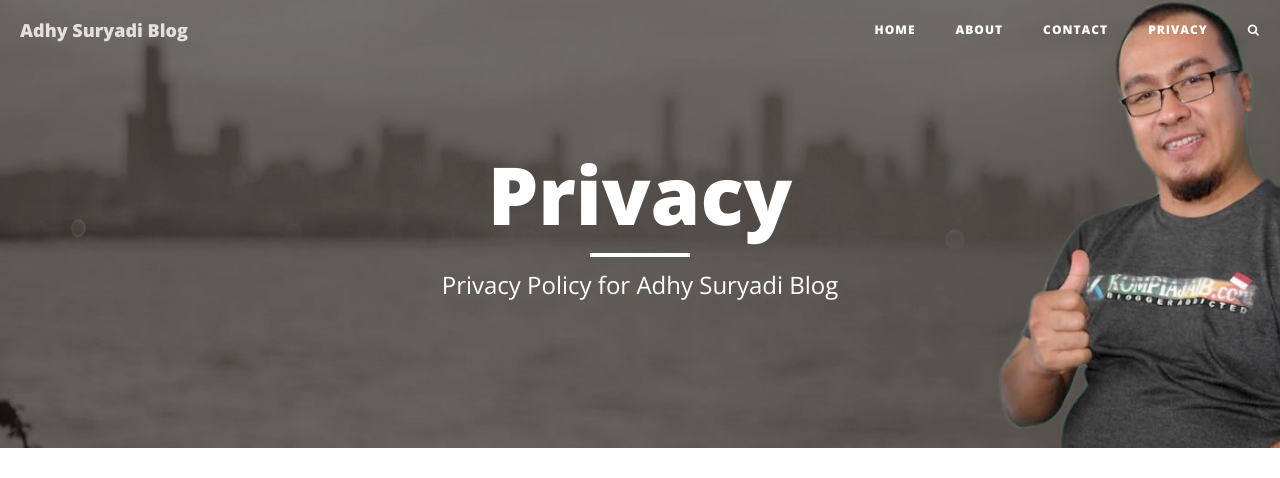
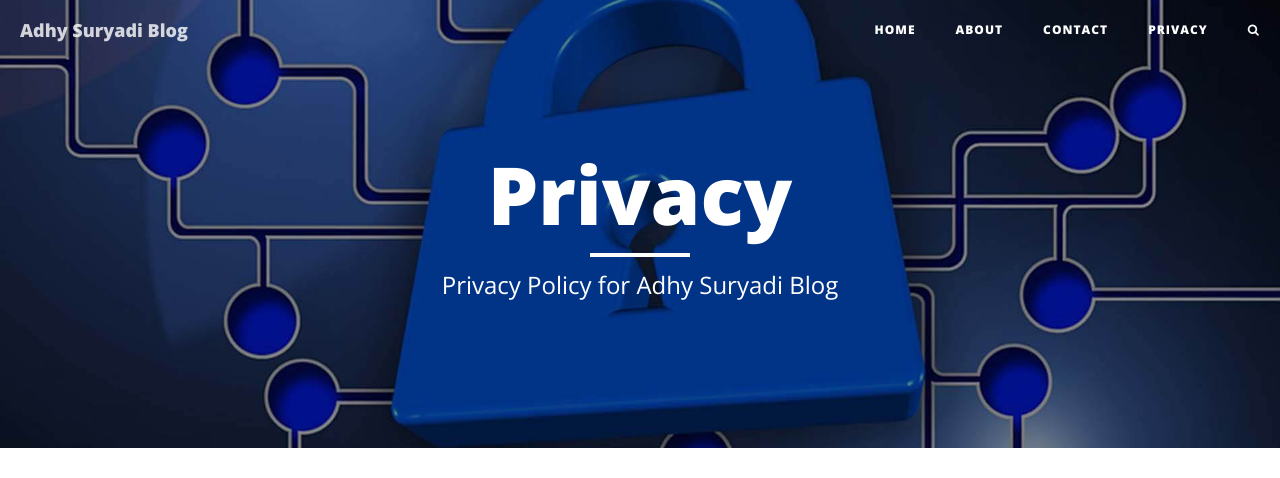
Before and after one commit to KompiAjaib/kompiajaib.github.io, a Jekyll site: the page built from privacy.html, in a window 1280 px wide. Shown: the top 478 px of the page. Built offline with Jekyll 4.4.1, drawn with Linux system fonts in a browser that asks for light colours; nearby versions of some CDN libraries; comment, search, counter and statistics services are not loaded; grey boxes are pictures that could not be loaded.

Commit message:
Update privacy.html

```diff
--- a/privacy.html
+++ b/privacy.html
@@ -2,7 +2,7 @@
 layout: page
 title: "Privacy"
 description: "Privacy Policy for Adhy Suryadi Blog"
-header-img: "img/about-bg.jpg"
+header-img: "img/privacy.jpg"
 ---
 
 <p></p>If you require any more information or have any questions about our privacy policy, please feel free to contact us by email at <a href="{{ site.baseurl }}/contact">Contact</a>.<p></p>
```
